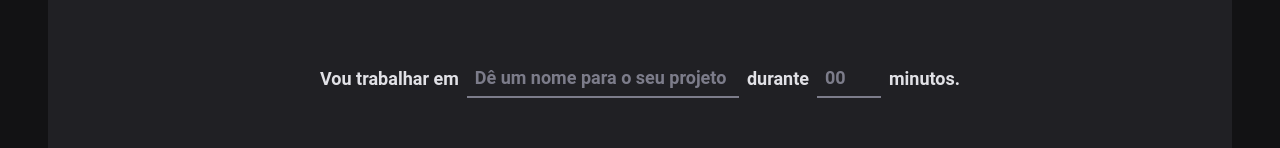
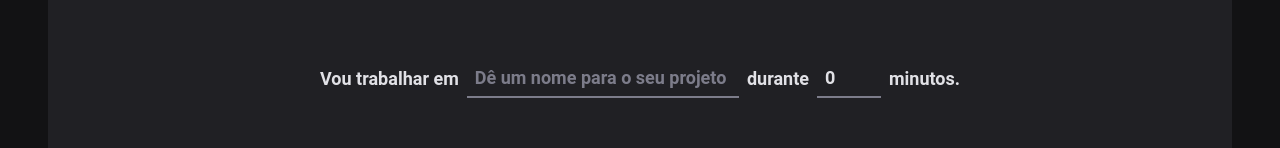
Before and after one commit to dharuanluigi/timer-ts, a React app: page / in a window 1280 px wide. Shown: the part 166-314 px from the top of the page. Built offline with nearby package versions, Linux system fonts and the light colour scheme; the HTML template or start-up script is replaced by a standard one.

Commit message:
Finish implements zod validation fields

```diff
--- a/package.json
+++ b/package.json
@@ -10,12 +10,14 @@
     "lint": "eslint src --ext .ts,.tsx"
   },
   "dependencies": {
+    "@hookform/resolvers": "^2.9.8",
     "phosphor-react": "^1.4.1",
     "react": "^18.2.0",
     "react-dom": "^18.2.0",
     "react-hook-form": "^7.37.0",
     "react-router-dom": "6.3",
-    "styled-components": "^5.3.6"
+    "styled-components": "^5.3.6",
+    "zod": "^3.19.1"
   },
   "devDependencies": {
     "@rocketseat/eslint-config": "^1.1.3",
--- a/src/pages/Home/index.tsx
+++ b/src/pages/Home/index.tsx
@@ -1,4 +1,7 @@
 import { useForm } from 'react-hook-form'
+import { zodResolver } from '@hookform/resolvers/zod'
+import * as zod from 'zod'
+
 import { Play } from 'phosphor-react'
 
 import {
@@ -11,10 +14,28 @@ import {
   TaskInput,
 } from './styles'
 
+const newCycleFormValidationSchema = zod.object({
+  task: zod
+    .string()
+    .min(3, 'O nome da task precisa ter no mínimo 3 caracteres'),
+  minutesAmount: zod
+    .number()
+    .min(5, 'O tempo mínimo é 5 minutos')
+    .max(60, 'O tempo máximo é 60 minutos'),
+})
+
+type NewCycleFormData = zod.infer<typeof newCycleFormValidationSchema>
+
 export function Home() {
-  const { register, handleSubmit, watch } = useForm()
+  const { register, handleSubmit, watch } = useForm<NewCycleFormData>({
+    resolver: zodResolver(newCycleFormValidationSchema),
+    defaultValues: {
+      task: '',
+      minutesAmount: 0,
+    },
+  })
 
-  function handleCreateNewCycle(data: any) {
+  function handleCreateNewCycle(data: NewCycleFormData) {
     console.log(data)
   }
 
```
Also changed, not shown: 1 other file (tests, documents, lock files or other folders).
